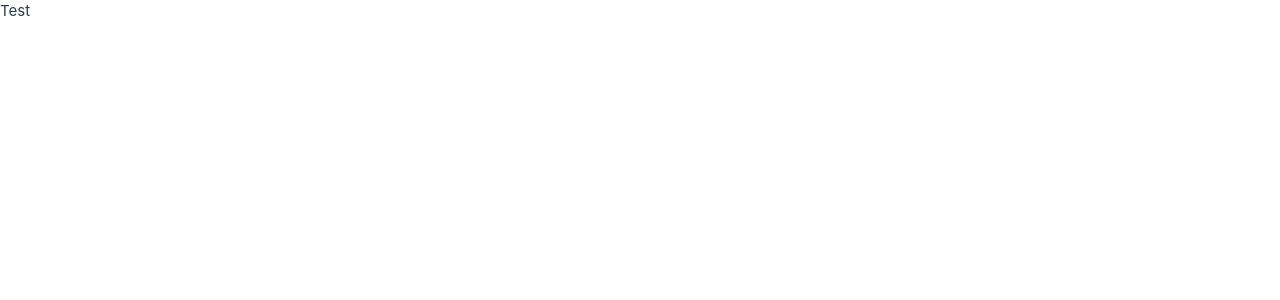
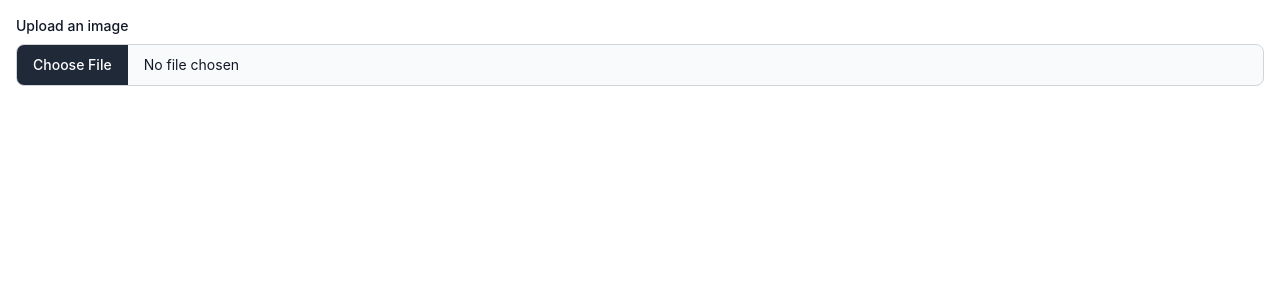
Before and after one commit to Data5tream/img-filters, a Vue app: page / in a window 1280 px wide. Shown: the top 300 px of the page. Built offline with nearby package versions, Linux system fonts and the light colour scheme.

Commit message:
add basic image upload

```diff
--- a/index.html
+++ b/index.html
@@ -4,7 +4,7 @@
     <meta charset="UTF-8">
     <link rel="icon" href="/favicon.ico">
     <meta name="viewport" content="width=device-width, initial-scale=1.0">
-    <title>Vite App</title>
+    <title>IMG Filters</title>
   </head>
   <body>
     <div id="app"></div>
--- a/src/App.vue
+++ b/src/App.vue
@@ -1,17 +1,26 @@
-<script setup lang='ts'>
-import { onMounted } from 'vue';
+<script setup lang="ts">
+import { onMounted, ref } from 'vue';
 import { initFlowbite } from 'flowbite';
+import FileUpload from '@/components/FileUpload.vue';
+import FilterGallery from '@/components/FilterGallery.vue';
 
-let file: File;
+let originalImage = ref('');
+let previewImage = ref('');
+
+const onUpload = (img: string) => {
+  originalImage.value = img;
+  previewImage.value = img;
+};
 
 // initialize components based on data attribute selectors
 onMounted(() => {
   initFlowbite();
-})
+});
 </script>
 
 <template>
-  <div>
-    <h1>Test</h1>
-  </div>
+  <main class="container mx-auto p-4">
+    <FileUpload v-if="!originalImage" @upload="onUpload" />
+    <FilterGallery v-else :image="originalImage" />
+  </main>
 </template>
--- /dev/null
+++ b/src/components/FileUpload.vue
@@ -0,0 +1,38 @@
+<script setup lang="ts">
+let image: string | null;
+
+const emit = defineEmits<{
+  (e: 'upload', value: string): void;
+}>();
+
+const selectFile = (ev: Event) => {
+  const target = ev.target as HTMLInputElement;
+  const file = target.files && (target.files[0] as Blob);
+
+  if (!file) {
+    return;
+  }
+
+  const reader = new FileReader();
+  reader.readAsDataURL(file);
+  reader.onload = (e) => {
+    emit('upload', e.target?.result as string);
+  };
+};
+</script>
+
+<template>
+  <label for="file_input">Upload an image</label>
+  <input id="file_input" type="file" @change="selectFile" />
+  <img v-if="!!image" :src="image" alt="" />
+</template>
+
+<style scoped>
+label {
+  @apply block mb-2 text-sm font-medium text-gray-900 dark:text-white;
+}
+input {
+  @apply block w-full text-sm text-gray-900 border border-gray-300 rounded-lg cursor-pointer bg-gray-50 dark:text-gray-400
+  focus:outline-none dark:bg-gray-700 dark:border-gray-600 dark:placeholder-gray-400;
+}
+</style>
--- /dev/null
+++ b/src/components/FilterGallery.vue
@@ -0,0 +1,57 @@
+<script setup lang="ts">
+import type { Ref } from 'vue';
+import { onMounted, ref, watch } from 'vue';
+
+const props = defineProps<{
+  image: string;
+}>();
+
+const originalImage: Ref<string> = ref(props.image);
+const currentPreview: Ref<string> = ref(props.image);
+
+const filterPreviews: Ref<Array<{ title: string; img: string }>> = ref([]);
+
+const updateImages = (val: string) => {
+  originalImage.value = val;
+  currentPreview.value = val;
+
+  let filters = [];
+  for (let i = 0; i < 5; i++) {
+    filters.push({
+      title: `Filter ${i}`,
+      img: val,
+    });
+  }
+
+  filterPreviews.value = filters;
+};
+
+watch(
+  () => props.image,
+  (val: string) => updateImages(val)
+);
+
+onMounted(() => {
+  updateImages(props.image);
+});
+</script>
+
+<template>
+  <div class="grid gap-4 max-h-full">
+    <div>
+      <img class="preview-image" :src="currentPreview" alt="Uploaded image" />
+    </div>
+    <div class="grid grid-cols-5 gap-4">
+      <div v-for="preview in filterPreviews" :key="preview.title">
+        <img class="h-auto max-w-full rounded-lg" :src="preview.img" :alt="preview.title" />
+      </div>
+    </div>
+  </div>
+</template>
+
+<style scoped lang="postcss">
+.preview-image {
+  max-height: 75vh;
+  @apply h-auto max-w-full rounded-lg mx-auto;
+}
+</style>
```
